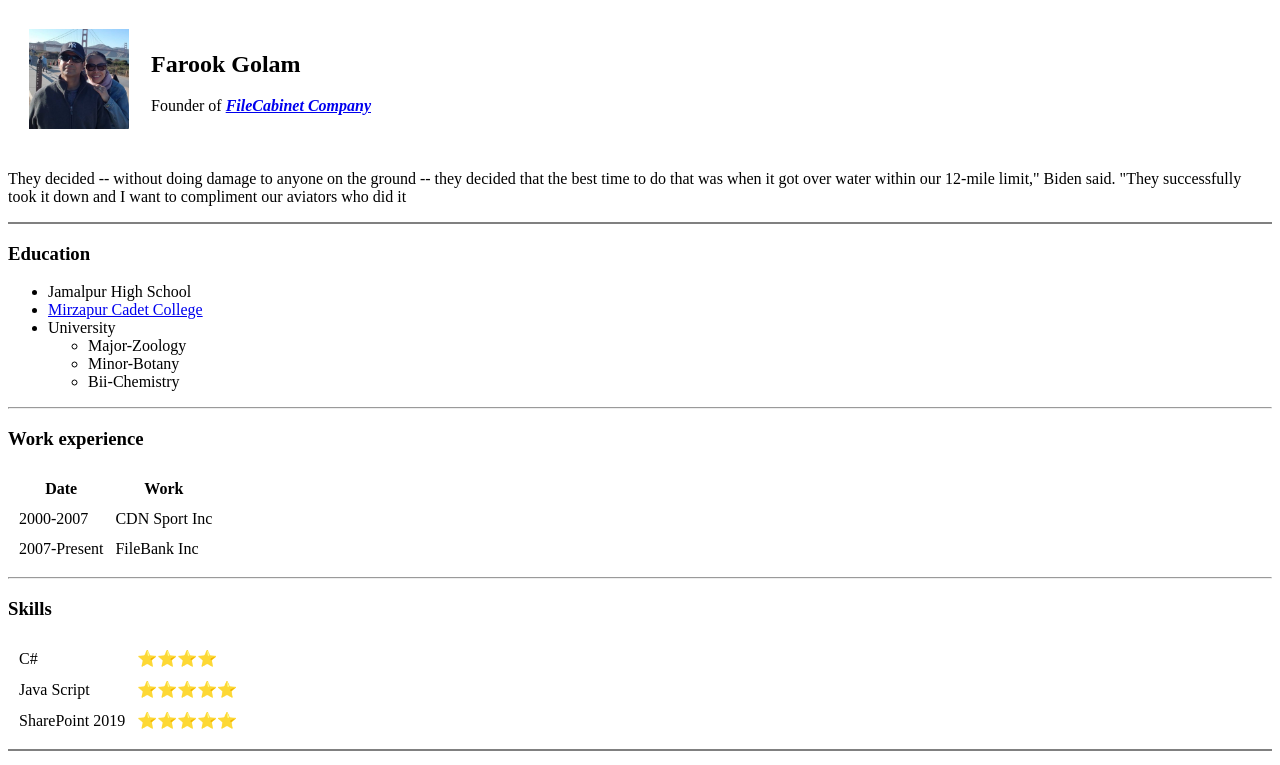
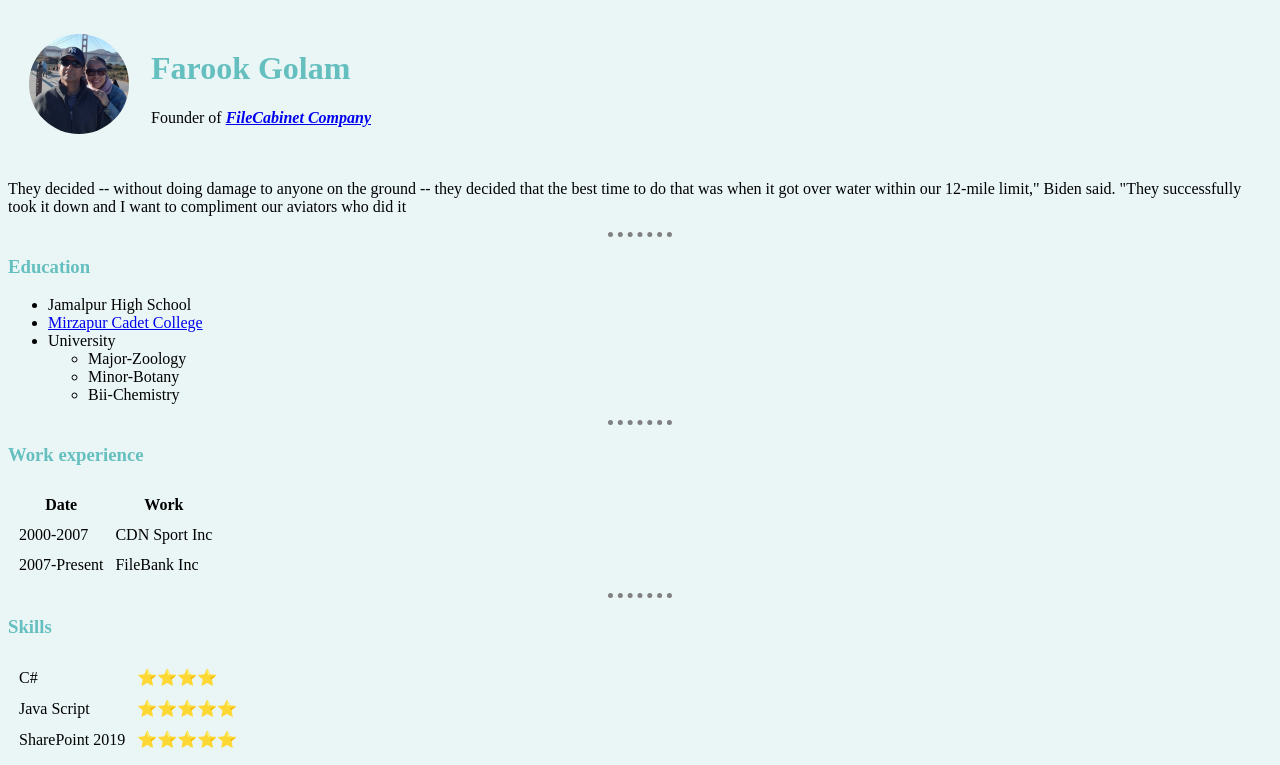
Before and after one commit to farookgolam/cv, a plain HTML site: page index.html in a window 1280 px wide. Shown: the top 765 px of the page. Drawn offline with Linux system fonts and the light colour scheme.

Commit message:
Add files via upload

```diff
--- /dev/null
+++ b/css/styles.css
@@ -0,0 +1,17 @@
+body {
+    background-color: #eaf6f6;
+}
+hr{
+    border-style: none;
+    border-top-style: dotted;
+    border-color: grey;
+    border-width: 5px;
+    width: 5%;
+
+}
+img{
+    border-radius: 50%;
+}
+h1,h3{
+    color:#66bfbf;
+}
--- a/index.html
+++ b/index.html
@@ -4,16 +4,17 @@
 <head>
     <meta charset="UTF-8">
     <title>Farook's Personal site</title>
+    <link rel="stylesheet" href="css/styles.css">
 </head>
 
-<body>
+<body ></body>
 <table cellspacing="20">
     <tr>
         <td>
             <img src="images/pic.jpg" alt="farook golam profile picture" style="width: 100px; height: 100px;">
         </td>
         <td>
-                <h2>Farook Golam</h2>
+            <h1>Farook Golam</h1>
             <p> Founder of <em> <strong> <a href="https://www.google.com/">FileCabinet Company</a></strong> </em>
             </p>
         </td>
@@ -24,7 +25,7 @@
     when it got over water within our 12-mile limit," Biden said. "They successfully took it down and I want to
     compliment our aviators who did it
 </p>
-    <hr size="2" noshade>
+<hr>
 <h3>Education</h3>
 <ul>
     <li>Jamalpur High School</li>
@@ -36,7 +37,7 @@
         <li>Bii-Chemistry</li>
     </ul>
 </ul>
-    <hr size="2px">
+<hr >
 <h3>Work experience</h3>
 <table cellspacing="10px">
     <thead>
@@ -59,7 +60,7 @@
     </tbody>
 
 </table>
-    <hr size="2px">
+<hr>
 <h3>Skills</h3>
 <table cellspacing="10px">
     <tbody>
@@ -89,7 +90,7 @@
         </tr>
     </tbody>
 </table>
-    <hr size="2" noshade>
+<hr>
 <h3><a href="hobbies.html">My Bobies</a></h3>
 <h3> <a href="contact.html">My Contact</a></h3>
 <h1>HTML Challenge</h1>
@@ -97,11 +98,20 @@
 <h2><a href="https://developer.mozilla.org/en-US/">Link to MDN Documentation</a></h2>
 <table border>
     <tr>
-            <td><h2>One</h2></td>
-            <td><h2>Twon</h2></td>
-        </tr><tr>
-            <td><h2>Three</h2></td>
-            <td><h2>Four</h2></td>
+        <td>
+            <h2>One</h2>
+        </td>
+        <td>
+            <h2>Twon</h2>
+        </td>
+    </tr>
+    <tr>
+        <td>
+            <h2>Three</h2>
+        </td>
+        <td>
+            <h2>Four</h2>
+        </td>
     </tr>
 
 </table>
```
Lines whose indentation alone changed are shown as unchanged.
